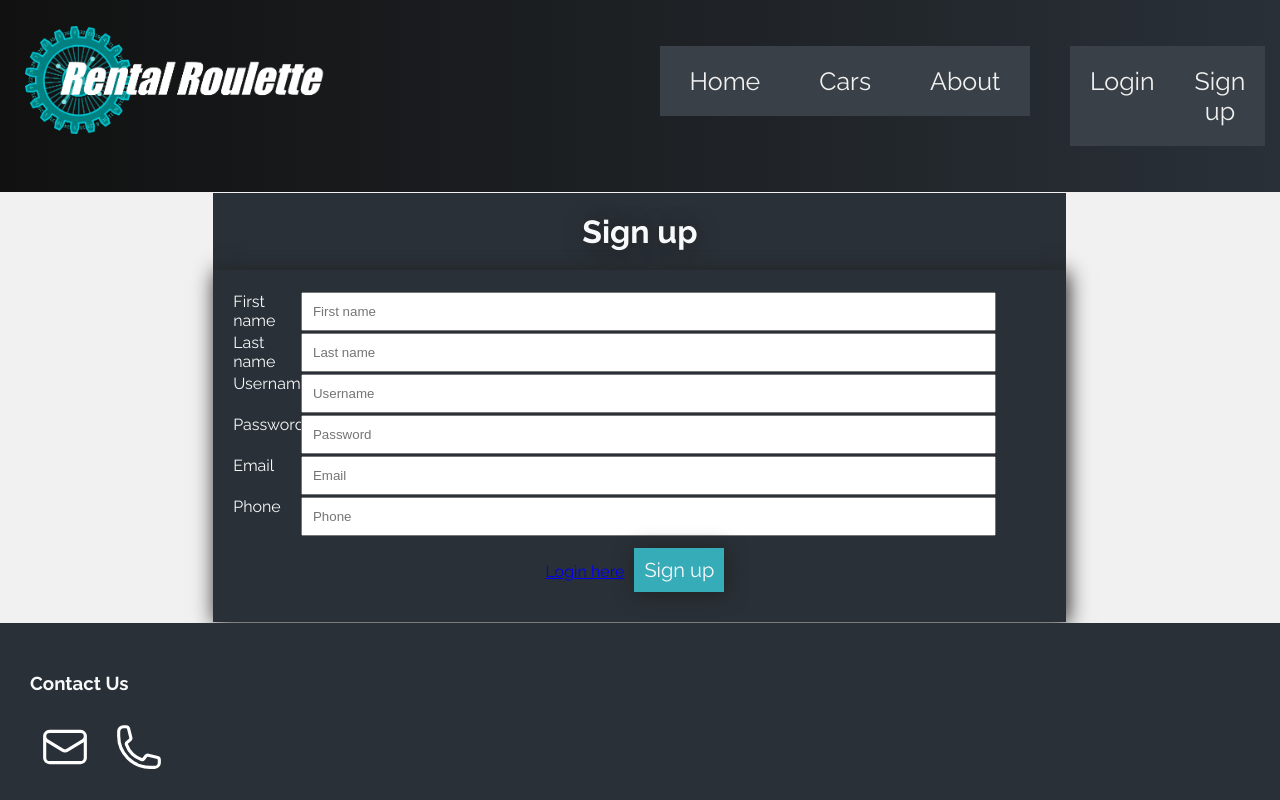
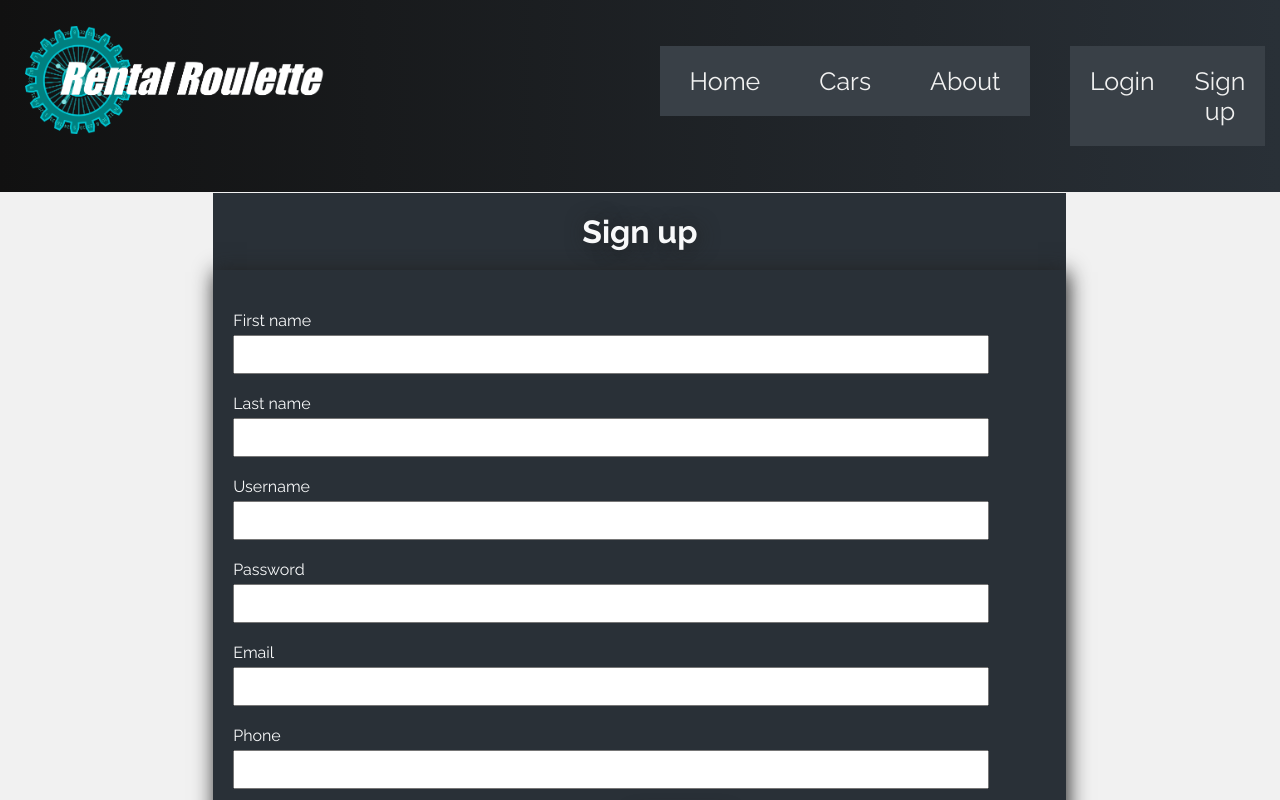
Before and after one commit to Nezerpz/IDATA2301-Project-2025, a React (Vite) app: page /signup in a window 1280 px wide. Shown: the top 800 px of the page. Built offline with nearby package versions, Linux system fonts and the light colour scheme; a web font is replaced by a local one.

Commit message:
Created top align label for inputs

```diff
--- a/src/pages/Login.jsx
+++ b/src/pages/Login.jsx
@@ -12,14 +12,14 @@ function Login() {
                     <h1 className={"login-header"}>Login</h1>
                     <form className={"login-form"}>
                         <div className={"col-12"}>
-                            <div>
-                                <label htmlFor="username">Username</label>
+                            <label htmlFor={"username"}>
+                                <span>Username</span>
                                 <input type="username" id="username" name="username" />
-                            </div>
-                            <div>
-                                <label htmlFor="password">Password</label>
+                            </label>
+                            <label htmlFor={"password"}>
+                                <span>Password</span>
                                 <input type="password" id="password" name="password" />
-                            </div>
+                            </label>
                         </div>
                         <div>
                             <a href={"/signup"}>Sign up here</a>
--- a/src/pages/Signup.jsx
+++ b/src/pages/Signup.jsx
@@ -12,55 +12,30 @@ function Signup() {
                     <h1 className={"login-header"}>Sign up</h1>
                     <form className={"login-form"}>
                         <div className={"col-12"}>
-                            <div>
-                                {/*TODO: make label and input field be side by side without them overlapping when zooming*/}
-                                <div className={"col-1"}>
-                                    <label htmlFor="name">First name</label>
-                                </div>
-                                <div className={"col-11"}>
-                                    <input type="name" id="name" name="name" placeholder="First name" />
-                                </div>
-                            </div>
-                            <div>
-                                <div className={"col-1"}>
-                                    <label htmlFor="surname">Last name</label>
-                                </div>
-                                <div className={"col-11"}>
-                                    <input type="surname" id="surname" name="surname" placeholder="Last name" />
-                                </div>
-                            </div>
-                            <div>
-                                <div className={"col-1"}>
-                                    <label htmlFor="username">Username</label>
-                                </div>
-                                <div className={"col-11"}>
-                                    <input type="username" id="username" name="username" placeholder="Username" />
-                                </div>
-                            </div>
-                            <div>
-                                <div className={"col-1"}>
-                                    <label htmlFor="password">Password</label>
-                                </div>
-                                <div className={"col-11"}>
-                                    <input type="password" id="password" name="password" placeholder="Password" />
-                                </div>
-                            </div>
-                            <div>
-                                <div className={"col-1"}>
-                                    <label htmlFor="email">Email</label>
-                                </div>
-                                <div className={"col-11"}>
-                                    <input type="email" id="email" name="email" placeholder="Email" />
-                                </div>
-                            </div>
-                            <div>
-                                <div className={"col-1"}>
-                                    <label htmlFor="phone">Phone</label>
-                                </div>
-                                <div className={"col-11"}>
-                                    <input type="phone" id="phone" name="phone" placeholder="Phone" />
-                                </div>
-                            </div>
+                            <label htmlFor={"firstName"}>
+                                    <span>First name</span>
+                                    <input type="name" id="name" name="name"  />
+                            </label>
+                            <label htmlFor={"lastName"} l>
+                                    <span>Last name</span>
+                                    <input type="lastName" id="lastName" name="lastName"  />
+                            </label>
+                            <label htmlFor={"username"}>
+                                    <span>Username</span>
+                                    <input type="username" id="username" name="username" />
+                            </label>
+                            <label htmlFor={"password"}>
+                                    <span>Password</span>
+                                    <input type="password" id="password" name="password" />
+                            </label>
+                            <label htmlFor={"email"}>
+                                    <span>Email</span>
+                                    <input type="email" id="email" name="email"  />
+                            </label>
+                            <label htmlFor={"phone"}>
+                                    <span>Phone</span>
+                                    <input type="phone" id="phone" name="phone"  />
+                            </label>
                         </div>
                         <div>
                             <a href={"/login"}>Login here</a>
--- a/src/static/css/index.css
+++ b/src/static/css/index.css
@@ -181,8 +181,10 @@ a {
 label {
     display: flex;
     flex-direction: column;
+    margin: 15px 0;
 }
 label>span {
+    margin: 5px 0;
     transition: all .2s;
     transform-origin: top left;
 }
```
